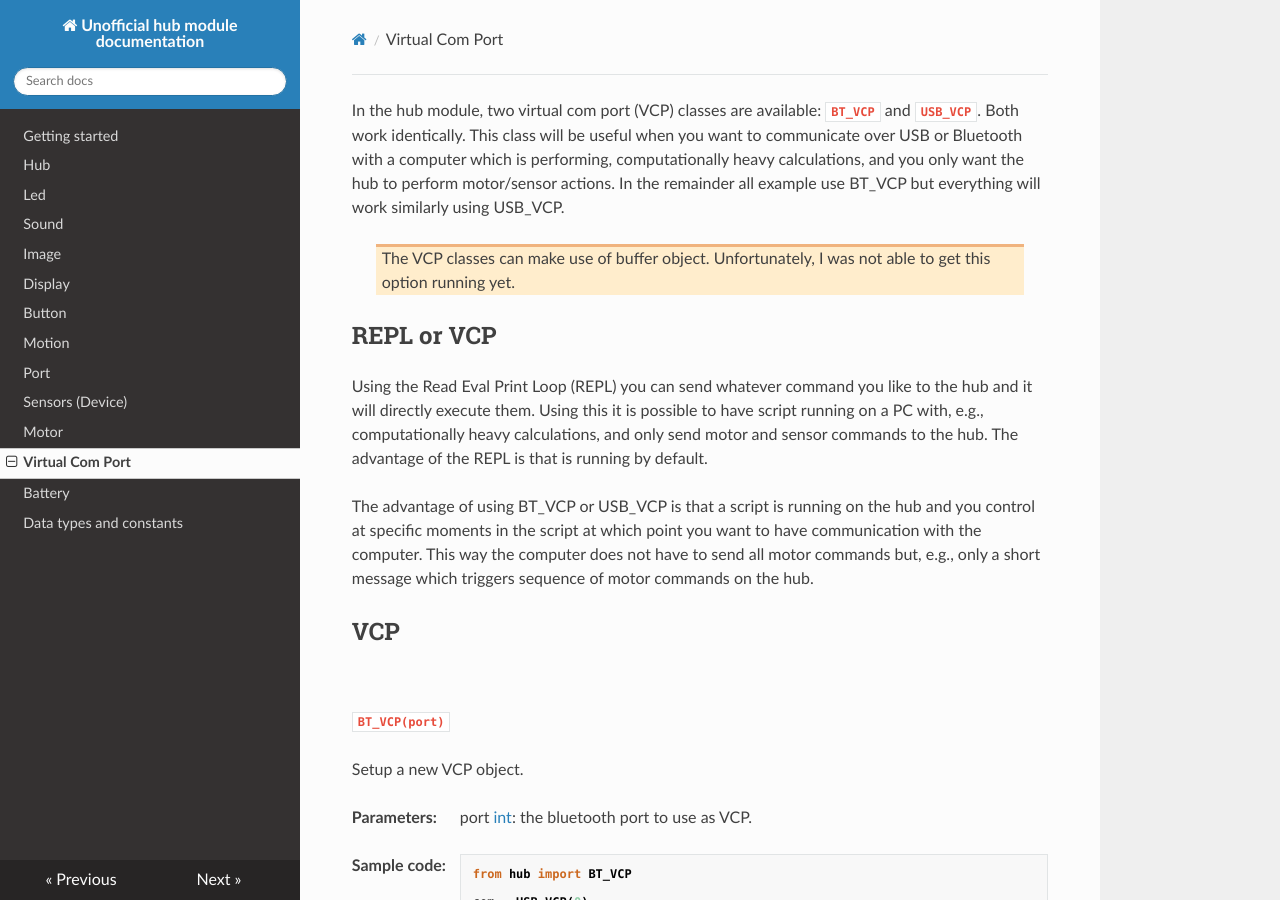
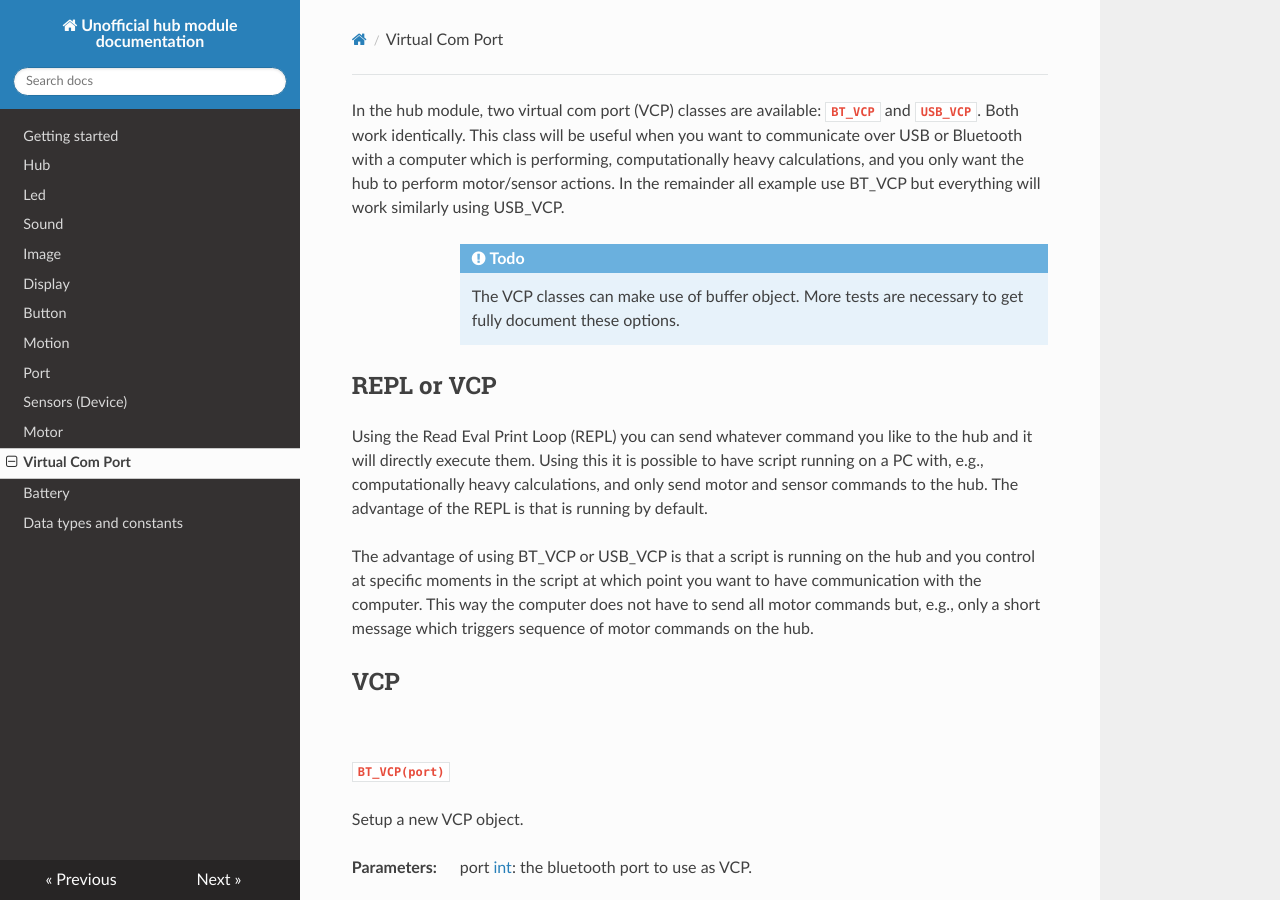
Before and after one commit to NStrijbosch/hub-module-notes, an MkDocs documentation site: the page built from docs/VCP.md, in a window 1280 px wide and 900 px high. Built offline with MkDocs 1.6.1, drawn with Linux system fonts in a browser that asks for light colours; nearby versions of some CDN libraries.

Commit message:
update VCP

```diff
--- a/docs/VCP.md
+++ b/docs/VCP.md
@@ -1,6 +1,7 @@
 In the hub module, two virtual com port (VCP) classes are available: `BT_VCP` and `USB_VCP`. Both work identically. This class will be useful when you want to communicate over USB or Bluetooth with a computer which is performing, computationally heavy calculations, and you only want the hub to perform motor/sensor actions. In the remainder all example use BT_VCP but everything will work similarly using USB_VCP.
 
-> The VCP classes can make use of buffer object. Unfortunately, I was not able to get this option running yet.
+!!! todo
+    The VCP classes can make use of buffer object. More tests are necessary to get fully document these options.
 
 # REPL or VCP
 
```
Also changed, not shown: docs/port.md (+3 -3 lines).
